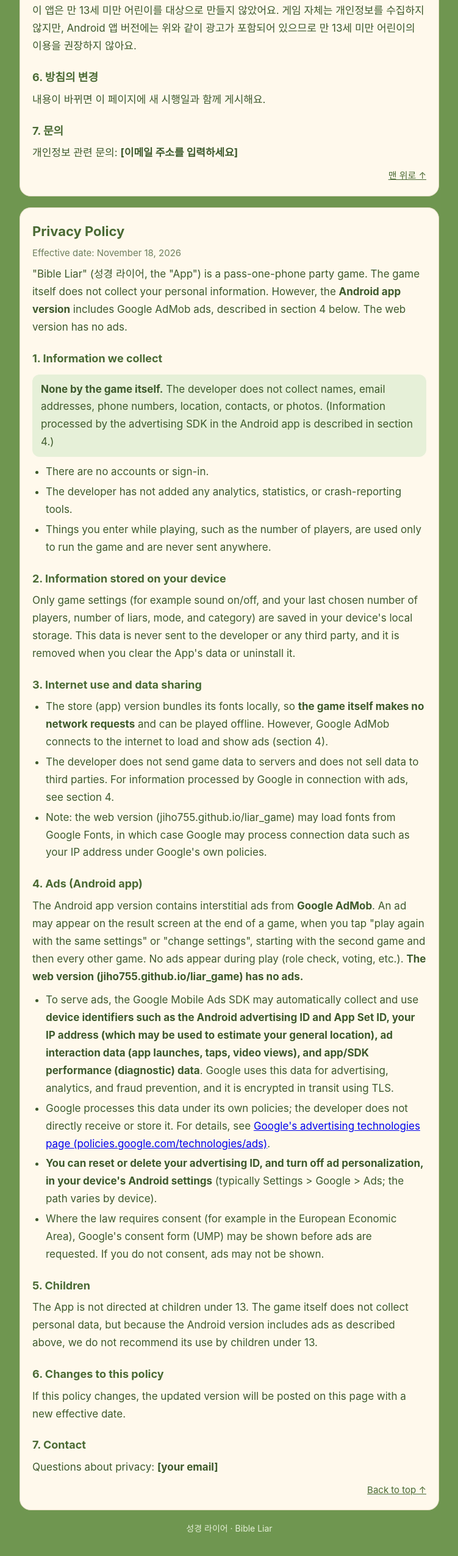
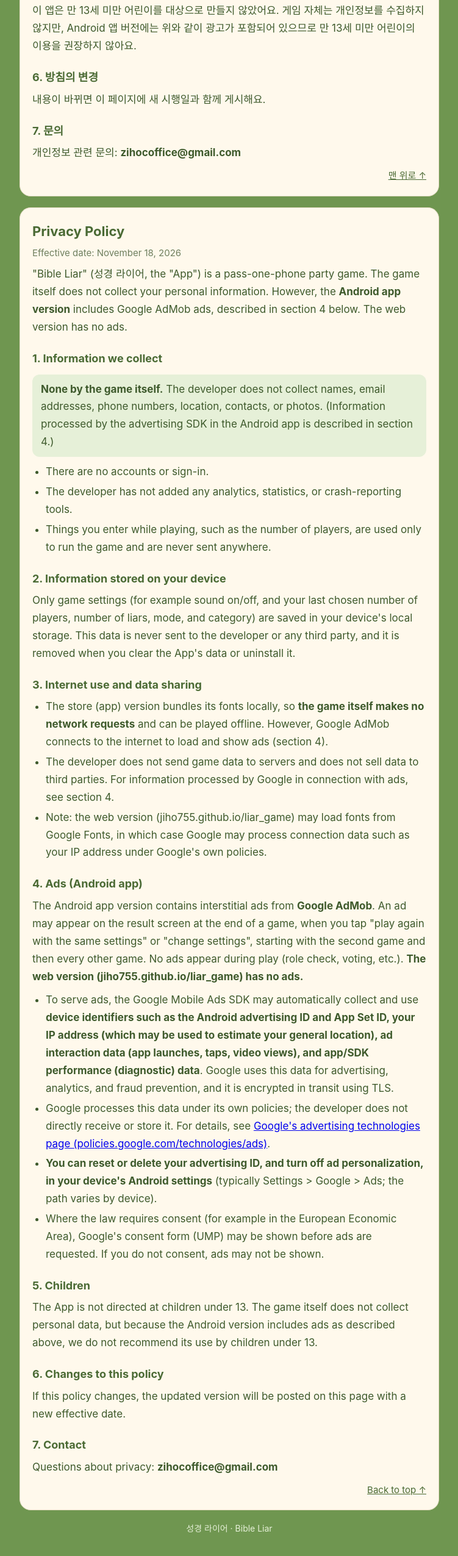
Before and after one commit to jiho755/liar_game, a plain HTML site: page privacy.html in a window 1280 px wide. Shown: the part 1747-4298 px from the top of the page at 61% size, without its empty margins (264-1015 px from the left). Drawn offline with Linux system fonts and the light colour scheme.

Commit message:
privacy.html: add contact email
Co-Authored-By: Claude Sonnet 5.5 <noreply@anthropic.com>
Claude-Session: https://claude.ai/code/session_01EQm3D4pGp6q2oVcbMuw8fQ

```diff
--- a/privacy.html
+++ b/privacy.html
@@ -80,7 +80,7 @@ footer{text-align:center;color:var(--cream2);font-size:14px;margin-top:8px}
 <p>내용이 바뀌면 이 페이지에 새 시행일과 함께 게시해요.</p>
 
 <h3>7. 문의</h3>
-<p>개인정보 관련 문의: <b>[이메일 주소를 입력하세요]</b></p>
+<p>개인정보 관련 문의: <b>zihocoffice@gmail.com</b></p>
 <a class="top" href="#top">맨 위로 ↑</a>
 </section>
 
@@ -123,7 +123,7 @@ footer{text-align:center;color:var(--cream2);font-size:14px;margin-top:8px}
 <p>If this policy changes, the updated version will be posted on this page with a new effective date.</p>
 
 <h3>7. Contact</h3>
-<p>Questions about privacy: <b>[your email]</b></p>
+<p>Questions about privacy: <b>zihocoffice@gmail.com</b></p>
 <a class="top" href="#top">Back to top ↑</a>
 </section>
 
```
